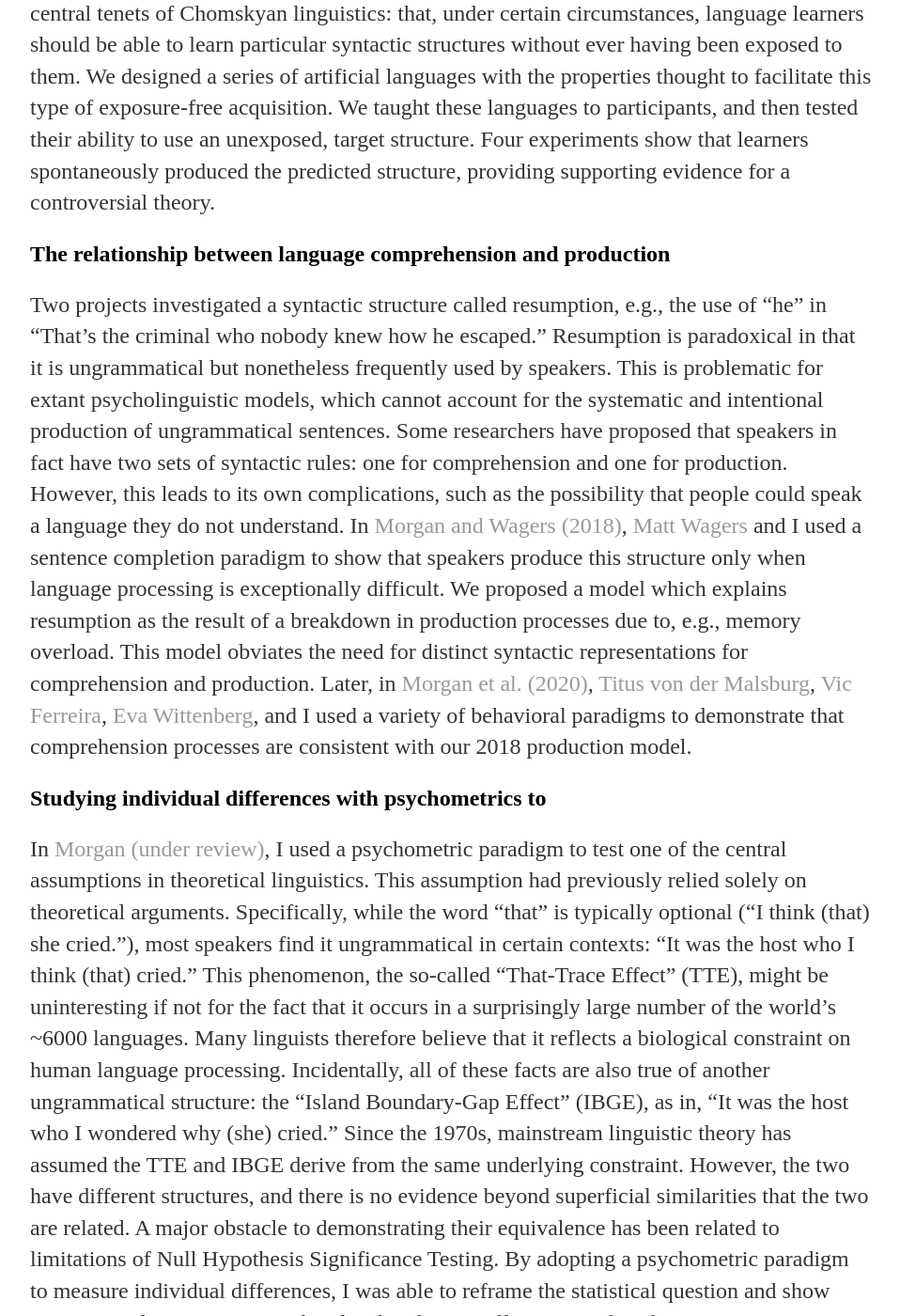
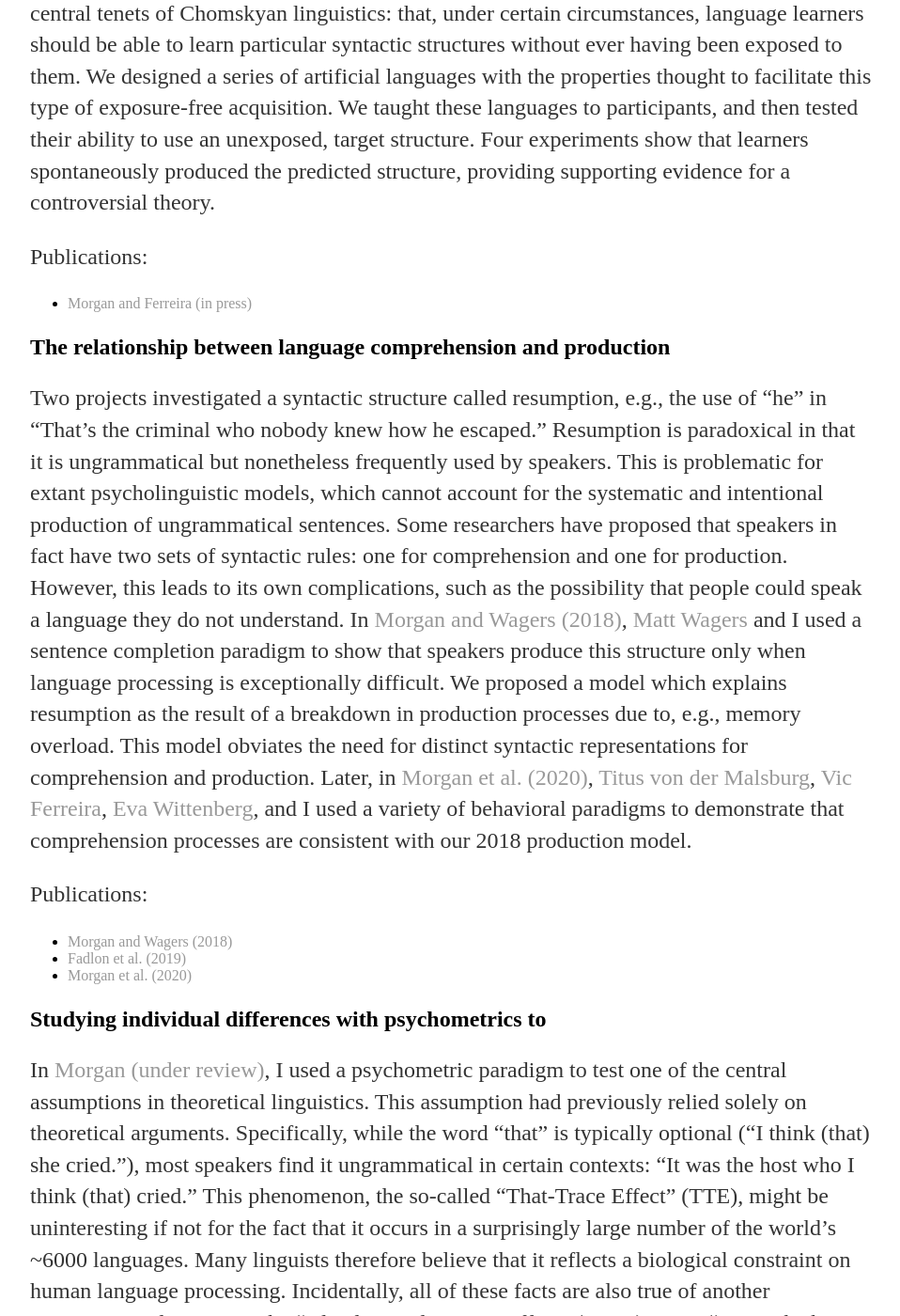
Before and after one commit to adam-milton-morgan/adam-milton-morgan.github.io, a Jekyll site: the page built from research/index.html, in a window 1280 px wide and 1400 px high, scrolled down 436 px. Shown: the whole window at 94% size, without its empty margins (160-1118 px from the left). Built offline with Jekyll 4.4.1, drawn with Linux system fonts in a browser that asks for light colours.

Commit message:
Update index.html

```diff
--- a/research/index.html
+++ b/research/index.html
@@ -16,6 +16,10 @@ title: Adam M. Morgan, Cognitive Neuroscientist
 		We taught these languages to participants, and then tested their ability to use an unexposed, target structure.
 		Four experiments show that learners spontaneously produced the predicted structure, providing supporting evidence for a controversial theory.</p>
 
+		<p>Publications:
+			<ul>
+				<li> <a href="burrito12.pdf" target="_blank">Morgan and Ferreira (in press)</a> </li> </ul> </p>
+
 	<h2>The relationship between language comprehension and production</h2>
 
 	<p>Two projects investigated a syntactic structure called resumption, e.g., the use of “he” in “That’s the criminal who nobody knew how he escaped.”
@@ -27,6 +31,12 @@ title: Adam M. Morgan, Cognitive Neuroscientist
 		We proposed a model which explains resumption as the result of a breakdown in production processes due to, e.g., memory overload.
 		This model obviates the need for distinct syntactic representations for comprehension and production.
 		Later, in <a href="https://doi.org/10.1016/j.cognition.2020.104417" target="_blank">Morgan et al. (2020)</a>, <a href="https://tmalsburg.github.io/" target="_blank">Titus von der Malsburg</a>, <a href="https://lpl.ucsd.edu/" target="_blank">Vic Ferreira</a>, <a href="https://lcl.ucsd.edu/people/" target="_blank">Eva Wittenberg</a>, and I used a variety of behavioral paradigms to demonstrate that comprehension processes are consistent with our 2018 production model.</p>
+
+		<p>Publications:
+			<ul>
+				<li> <a href="https://doi.org/10.1162/ling_a_00293" target="_blank">Morgan and Wagers (2018)</a> </li>
+				<li> <a href="https://doi.org/10.1016/j.jml.2019.02.005" target="_blank">Fadlon et al. (2019)</a> </li>
+				<li> <a href="https://doi.org/10.1016/j.cognition.2020.104417" target="_blank">Morgan et al. (2020)</a> </li> </ul> </p>
 
 	<h2>Studying individual differences with psychometrics to </h2>
 
```
